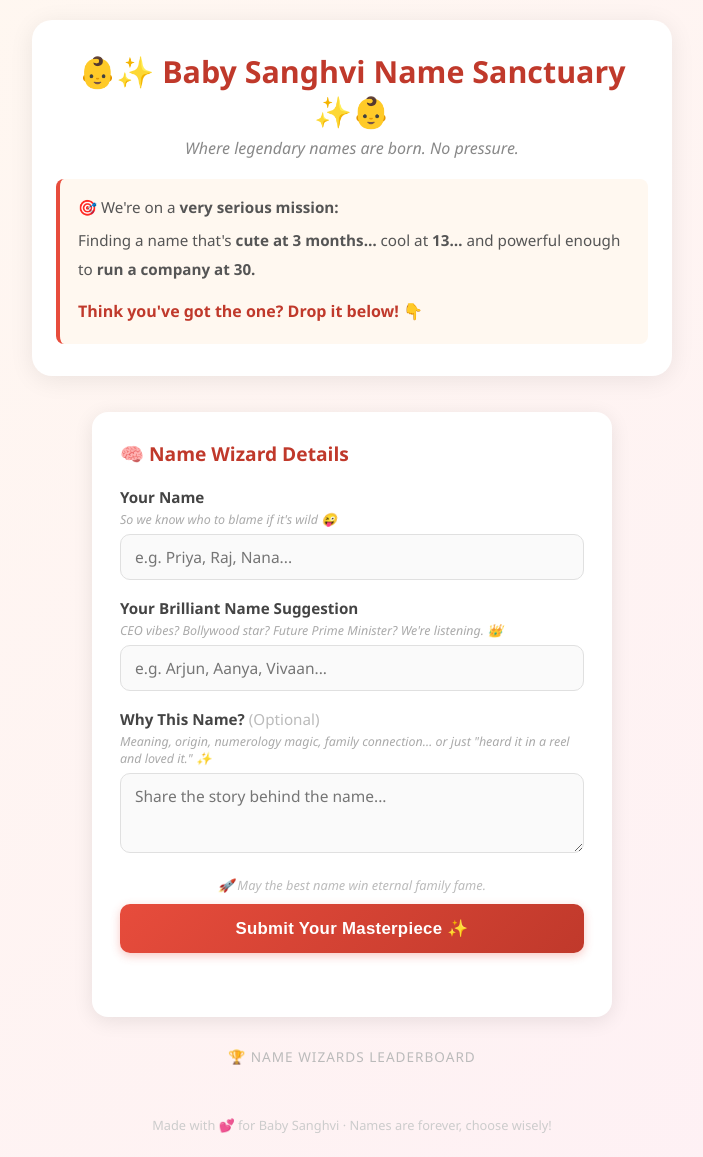
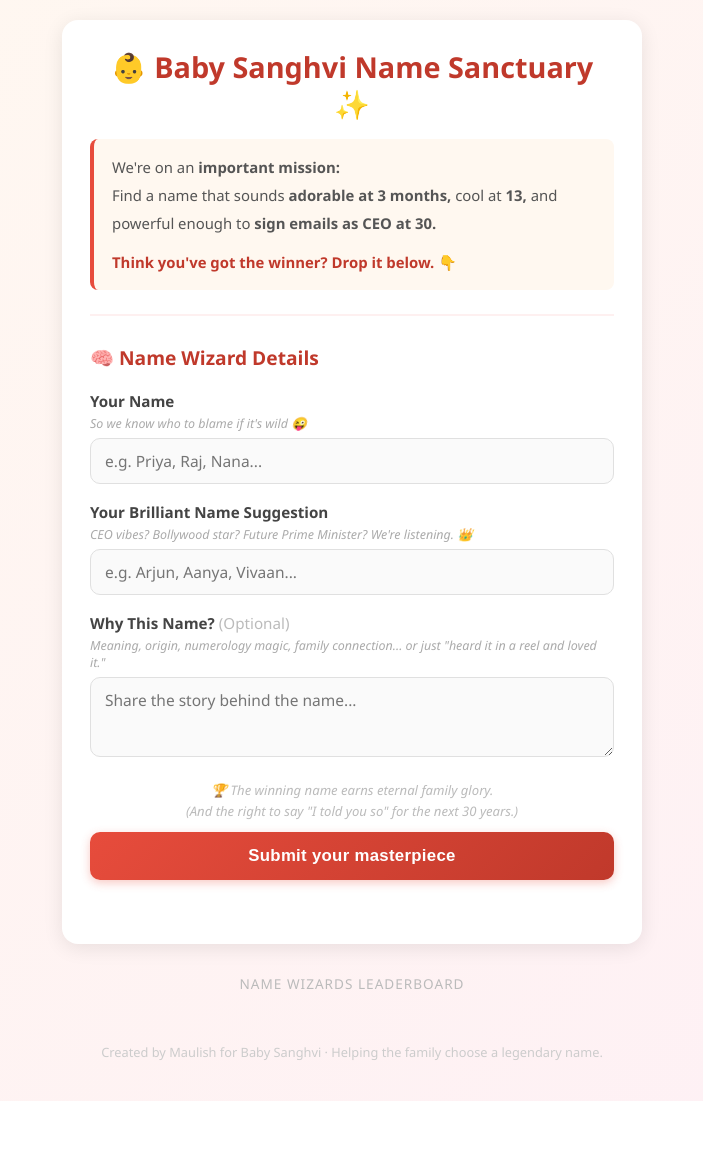
Before and after one commit to MYSanghvi/baby-names, a plain HTML site: page index.html in a window 1280 px wide. Shown: the whole page, without its empty margins (288-991 px from the left). After the commit the page ends 1101 px from the top, so only its background shows below. Drawn offline with Linux system fonts and the light colour scheme; no server answers.

Commit message:
Update index.html
merged two cards into one

```diff
--- a/index.html
+++ b/index.html
@@ -3,7 +3,8 @@
 <head>
   <meta charset="UTF-8" />
   <meta name="viewport" content="width=device-width, initial-scale=1.0"/>
-  <title>👶 Baby Sanghvi Name Sanctuary</title>
+  <meta name="description" content="Help name Baby Sanghvi! Submit your baby name suggestions, see them sorted by Gujarati rashi sign, and compete for the top spot on the Name Wizards leaderboard." />
+  <title>Baby Sanghvi Name Sanctuary</title>
   <style>
     * { box-sizing: border-box; margin: 0; padding: 0; }
 
@@ -15,56 +16,15 @@
       min-height: 100vh;
     }
 
-    /* ── HERO ── */
-    .hero {
-      text-align: center;
-      max-width: 640px;
-      margin: 0 auto 36px;
-      padding: 32px 24px;
-      background: white;
-      border-radius: 20px;
-      box-shadow: 0 4px 24px rgba(0,0,0,0.08);
-    }
-    .hero h1 {
-      font-size: 1.9rem;
-      color: #c0392b;
-      margin-bottom: 6px;
-      line-height: 1.3;
-    }
-    .hero .tagline {
-      font-size: 1rem;
-      color: #888;
-      margin-bottom: 20px;
-      font-style: italic;
-    }
-    .hero .mission {
-      background: #fff8f0;
-      border-left: 4px solid #e74c3c;
-      border-radius: 8px;
-      padding: 14px 18px;
-      text-align: left;
-      font-size: 0.95rem;
-      line-height: 1.9;
-      color: #555;
-    }
-    .hero .mission p { margin-bottom: 4px; }
-    .hero .mission .cta {
-      margin-top: 12px;
-      font-weight: bold;
-      color: #c0392b;
-      font-size: 1rem;
-      font-style: normal;
-    }
-
-    /* ── FORM ── */
     .form-card {
       background: white;
       border-radius: 16px;
       padding: 28px;
-      max-width: 520px;
+      max-width: 580px;
       margin: 0 auto 30px;
       box-shadow: 0 4px 20px rgba(0,0,0,0.09);
     }
+
     .form-card h2 {
       font-size: 1.2rem;
       color: #c0392b;
@@ -73,6 +33,7 @@
       align-items: center;
       gap: 8px;
     }
+
     .field-group { margin-bottom: 18px; }
     .field-group label {
       display: block;
@@ -87,6 +48,7 @@
       margin-bottom: 6px;
       font-style: italic;
     }
+
     input, textarea {
       width: 100%;
       padding: 11px 14px;
@@ -105,12 +67,14 @@
     textarea { resize: vertical; min-height: 80px; }
 
     .submit-section { text-align: center; margin-top: 8px; }
-    .submit-section .submit-note {
-      font-size: 0.8rem;
+    .submit-note {
+      font-size: 0.82rem;
       color: #bbb;
       margin-bottom: 10px;
       font-style: italic;
+      line-height: 1.6;
     }
+
     button {
       width: 100%;
       padding: 14px;
@@ -141,7 +105,6 @@
     .loading { color: #e67e22; animation: pulse 1s infinite; }
     @keyframes pulse { 0%, 100% { opacity: 1; } 50% { opacity: 0.4; } }
 
-    /* ── STATS ── */
     .stats-section {
       max-width: 900px;
       margin: 0 auto 24px;
@@ -169,7 +132,6 @@
       box-shadow: 0 2px 6px rgba(0,0,0,0.12);
     }
 
-    /* ── RASHI SECTIONS ── */
     .rashi-section {
       max-width: 900px;
       margin: 0 auto 16px;
@@ -186,6 +148,7 @@
       border-bottom: 2px solid #f5f5f5;
       color: #444;
     }
+
     .name-card {
       display: inline-block;
       margin: 5px;
@@ -222,7 +185,6 @@
     }
     .empty { color: #ccc; font-style: italic; font-size: 0.85rem; }
 
-    /* ── FOOTER ── */
     .footer {
       text-align: center;
       margin-top: 40px;
@@ -234,19 +196,20 @@
 </head>
 <body>
 
-<!-- HERO -->
-<div class="hero">
-  <h1>👶✨ Baby Sanghvi Name Sanctuary ✨👶</h1>
-  <p class="tagline">Where legendary names are born. No pressure.</p>
-  <div class="mission">
-    <p>🎯 We're on a <strong>very serious mission:</strong></p>
-    <p>Finding a name that's <strong>cute at 3 months…</strong> cool at <strong>13…</strong> and powerful enough to <strong>run a company at 30.</strong></p>
-    <p class="cta">Think you've got the one? Drop it below! 👇</p>
+<div class="form-card">
+
+  <!-- Hero merged into form -->
+  <div style="text-align:center; margin-bottom:28px; padding-bottom:24px; border-bottom:2px solid #fef0f0;">
+    <h1 style="font-size:1.8rem; color:#c0392b; line-height:1.3; margin-bottom:16px;">
+      👶 Baby Sanghvi Name Sanctuary ✨
+    </h1>
+    <div style="background:#fff8f0; border-left:4px solid #e74c3c; border-radius:8px; padding:14px 18px; text-align:left; font-size:0.93rem; line-height:1.9; color:#555;">
+      <p>We're on an <strong>important mission:</strong></p>
+      <p>Find a name that sounds <strong>adorable at 3 months,</strong> cool at <strong>13,</strong> and powerful enough to <strong>sign emails as CEO at 30.</strong></p>
+      <p style="margin-top:10px; font-weight:bold; color:#c0392b;">Think you've got the winner? Drop it below. 👇</p>
+    </div>
   </div>
-</div>
 
-<!-- FORM -->
-<div class="form-card">
   <h2>🧠 Name Wizard Details</h2>
 
   <div class="field-group">
@@ -263,20 +226,24 @@
 
   <div class="field-group">
     <label>Why This Name? <span style="font-weight:400; color:#bbb;">(Optional)</span></label>
-    <div class="hint">Meaning, origin, numerology magic, family connection… or just "heard it in a reel and loved it." ✨</div>
+    <div class="hint">Meaning, origin, numerology magic, family connection... or just "heard it in a reel and loved it."</div>
     <textarea id="nameReason" placeholder="Share the story behind the name..."></textarea>
   </div>
 
   <div class="submit-section">
-    <div class="submit-note">🚀 May the best name win eternal family fame.</div>
-    <button onclick="submitName()">Submit Your Masterpiece ✨</button>
+    <div class="submit-note">
+      🏆 The winning name earns eternal family glory.<br/>
+      (And the right to say "I told you so" for the next 30 years.)
+    </div>
+    <button onclick="submitName()">Submit your masterpiece</button>
     <div class="msg" id="msg"></div>
   </div>
+
 </div>
 
 <!-- STATS -->
 <div class="stats-section">
-  <div class="stats-title">🏆 Name Wizards Leaderboard</div>
+  <div class="stats-title">Name Wizards Leaderboard</div>
   <div class="stats" id="stats"></div>
 </div>
 
@@ -284,7 +251,7 @@
 <div id="rashiContainer"></div>
 
 <!-- FOOTER -->
-<div class="footer">Made with 💕 for Baby Sanghvi · Names are forever, choose wisely!</div>
+<div class="footer">Created by Maulish for Baby Sanghvi · Helping the family choose a legendary name.</div>
 
 <script>
 const SHEET_URL = "https://script.google.com/macros/s/AKfycbxHng7vyLaTr-RhnJUZMaXZSoXQvxV1o2jd7ksbTXKpr-96C6T62DHoiz-NnWBW9HuHeg/exec";
@@ -378,7 +345,7 @@ function submitName() {
   });
 
   if (isDuplicate) {
-    msg.textContent = babyName + " is already in the sanctuary! Try another.";
+    msg.textContent = babyName + " is already in the Sanctuary! Try another.";
     msg.className = "msg error";
     return;
   }
@@ -430,8 +397,8 @@ function renderNames() {
     .map(function(entry, idx) {
       var name = entry[0];
       var count = entry[1];
-      var badge = idx < 3 ? medals[idx] : "";
-      return "<div class='stat-chip' style='background:" + getColor(name) + "'>" + badge + " " + name + ": " + count + (count > 1 ? " names" : " name") + "</div>";
+      var badge = idx < 3 ? medals[idx] + " " : "";
+      return "<div class='stat-chip' style='background:" + getColor(name) + "'>" + badge + name + ": " + count + (count > 1 ? " names" : " name") + "</div>";
     }).join("");
 
   var grouped = {};
@@ -471,7 +438,7 @@ function renderNames() {
         }
       });
     }
-    return "<div class='rashi-section'><div class='rashi-title'>* " + rashi + "</div>" + tags + "</div>";
+    return "<div class='rashi-section'><div class='rashi-title'>" + rashi + "</div>" + tags + "</div>";
   }).join("");
 }
 
@@ -494,7 +461,6 @@ function loadNames() {
 
 loadNames();
 setInterval(loadNames, 20000);
-
 </script>
 </body>
 </html>
```
